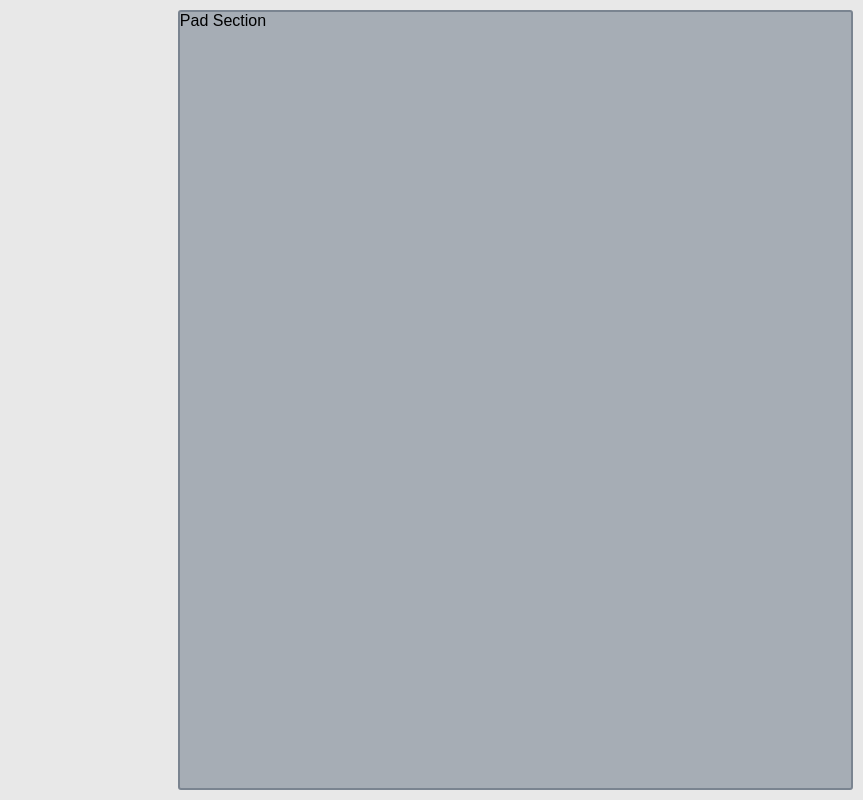
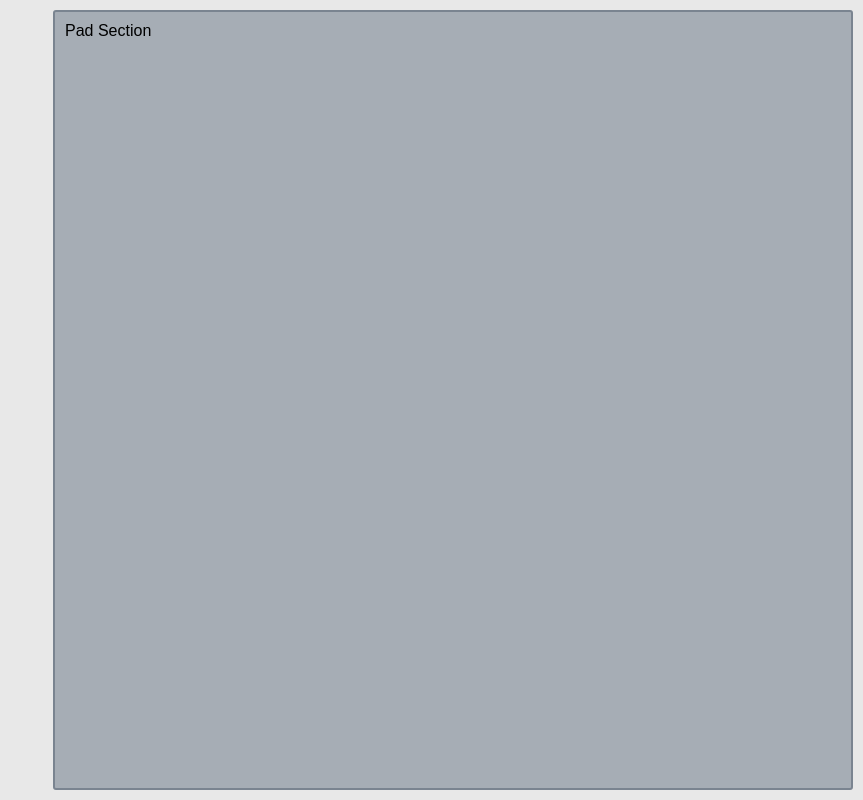
Before and after one commit to arisslin/jsmpc, a React (Create React App) app: page / in a window 1280 px wide. Shown: the whole page, without its empty margins (417-1280 px from the left). Built offline with nearby package versions, Linux system fonts and the light colour scheme.

Commit message:
Style pad section

```diff
--- a/src/App.js
+++ b/src/App.js
@@ -12,9 +12,11 @@
 
 const AppStyled = styled.div`
   display: grid;
+  grid-template-columns: auto 100vmin;
   grid-template-areas: 'control-section pad-section';
+  height: 100vh;
   padding: 10px;
-  height: 100vh;
+  background: var(--color-mpc-chassis);
 `
 
 export default App
--- a/src/common/GlobalStyles.js
+++ b/src/common/GlobalStyles.js
@@ -15,7 +15,5 @@
     margin: 0;
     font-family: sans-serif;
     font-size: 16px;
-    height: 100vh;
-    background: var(--color-mpc-chassis);
   }
 `
--- a/src/components/PadSection.js
+++ b/src/components/PadSection.js
@@ -7,7 +7,11 @@
 
 const PadSectionStyled = styled.section`
   grid-area: pad-section;
-  display: block;
+  display: grid;
+  grid-template-columns: 1fr 1fr 1fr 1fr;
+  grid-template-rows: 1fr 1fr 1fr 1fr;
+  grid-gap: 10px;
+  padding: 10px;
   border: 2px solid var(--blue-grey-medium);
   border-radius: 3px;
   background-color: var(--blue-grey-light);
```
